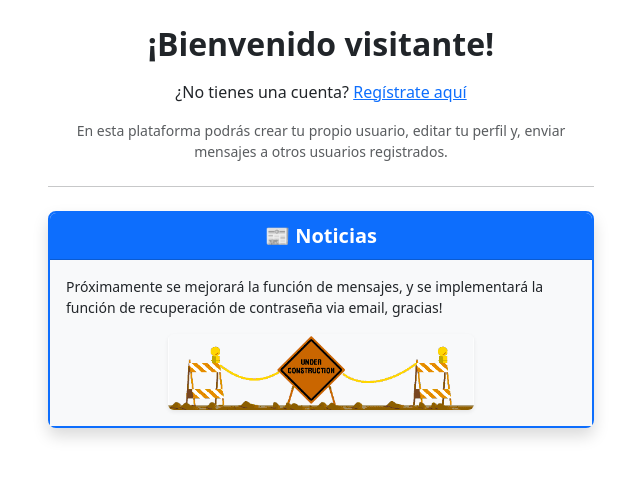
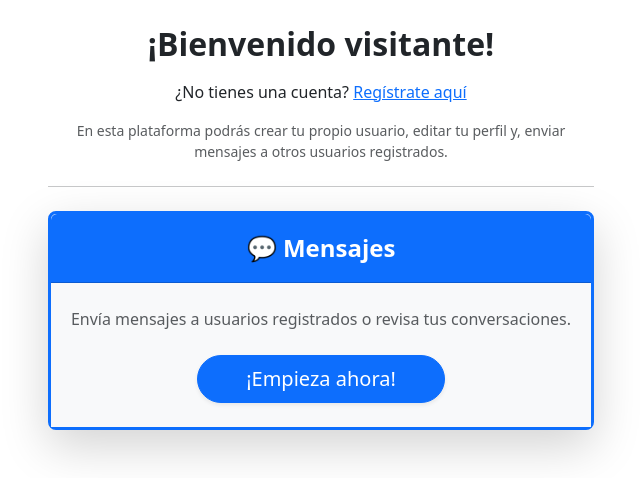
Before and after one commit to Danielalvz/registroUsuariosPruebaPHP, a PHP site: page /CEROK_PRUEBA/dashboard in a window 1280 px wide. Shown: the part 399-877 px from the top of the page, without its empty margins (319-959 px from the left). Before the commit the page ends 838 px from the top, so only its background shows below. Run offline with PHP 8.4, Linux system fonts and the light colour scheme; some libraries are stand-ins or nearby versions.

Commit message:
Se mejora espaciado y se cambia seccion de dashboard

```diff
--- a/app/controllers/loginController.php
+++ b/app/controllers/loginController.php
@@ -111,7 +111,7 @@ class loginController extends mainModel
         ]);
     }
 
-    // Verificar si el correo existe
+    // Verificar si el correo existes
     $check_email = $this->ejecutarConsulta("SELECT * FROM usuario WHERE usuario_email='$email'");
     if ($check_email->rowCount() == 0) {
         return json_encode([
--- a/app/models/mainModel.php
+++ b/app/models/mainModel.php
@@ -168,12 +168,12 @@
                 $mail->isSMTP();
                 $mail->Host       = 'smtp.gmail.com';
                 $mail->SMTPAuth   = true;
-            $mail->Username   = 'correo@gmail.com';
-            $mail->Password   = 'contra app';
+                $mail->Username   = 'ml@gmail.com';
+                $mail->Password   = 'mmmmm';
                 $mail->SMTPSecure = PHPMailer::ENCRYPTION_STARTTLS;
                 $mail->Port       = 587;
 
-            $mail->setFrom('correo@gmail.com', 'Mensajeria Cero K Prueba');
+                $mail->setFrom('m@gmail.com', 'Mensajeria Cero K Prueba');
                 $mail->addAddress($destino);
                 $mail->isHTML(true);
                 $mail->Subject = $asunto;
@@ -186,7 +186,4 @@
                 return false;
             }
         }
-
-
-
     }
--- a/app/views/content/dashboard-view.php
+++ b/app/views/content/dashboard-view.php
@@ -35,20 +35,24 @@
       </div>
 
       <hr>
-      <div class="card shadow rounded-3 border-primary border-2 mt-4">
-        <div class="card-header bg-primary text-white text-center fs-5 fw-semibold rounded-top">
-          📰 Noticias
+      <div class="card shadow-lg rounded-3 border-primary border-3 mt-4">
+        <div class="card-header bg-primary text-white text-center fs-4 fw-semibold rounded-top py-3">
+          💬 Mensajes
         </div>
-        <div class="card-body bg-light">
-          <p class="card-text small text-justify">
-            Próximamente se mejorará la función de mensajes, y se implementará la función de recuperación de contraseña via email, gracias!
+        <div class="card-body bg-light text-center py-4">
+          <p class="card-text fs-6 text-muted mb-4">
+            Envía mensajes a usuarios registrados o revisa tus conversaciones.
           </p>
-          <div class="text-center mt-3">
-            <img src="<?php echo APP_URL.'app/views/img/construccion.gif'; ?>"
-                  alt="En construcción"
-                  class="img-fluid rounded shadow-sm"
-                  style="max-width: 60%; height: auto;">
-          </div>
+          <?php if (isset($_SESSION['usuario']) && isset($_SESSION['id'])): ?>
+            <a href="<?php echo APP_URL; ?>messages/<?php echo $_SESSION['id']; ?>/" class="btn btn-primary btn-lg rounded-pill px-5 shadow-sm">
+              Ir a Mensajes
+            </a>
+          <?php else: ?>
+            <a href="<?php echo APP_URL; ?>userNew/" class="btn btn-primary btn-lg rounded-pill px-5 shadow-sm">
+              ¡Empieza ahora!
+            </a>
+          <?php endif; ?>
+
         </div>
       </div>
 
```
Also changed, not shown: app/controllers/messageController.php (+4 -4 lines), app/views/content/loginUpdatePass-view.php (renamed from app/views/content/loginPassUpdate-view.php, +5 -5 lines), app/views/fotos/Daniela_14.png (added). Lines whose indentation alone changed are shown as unchanged.
